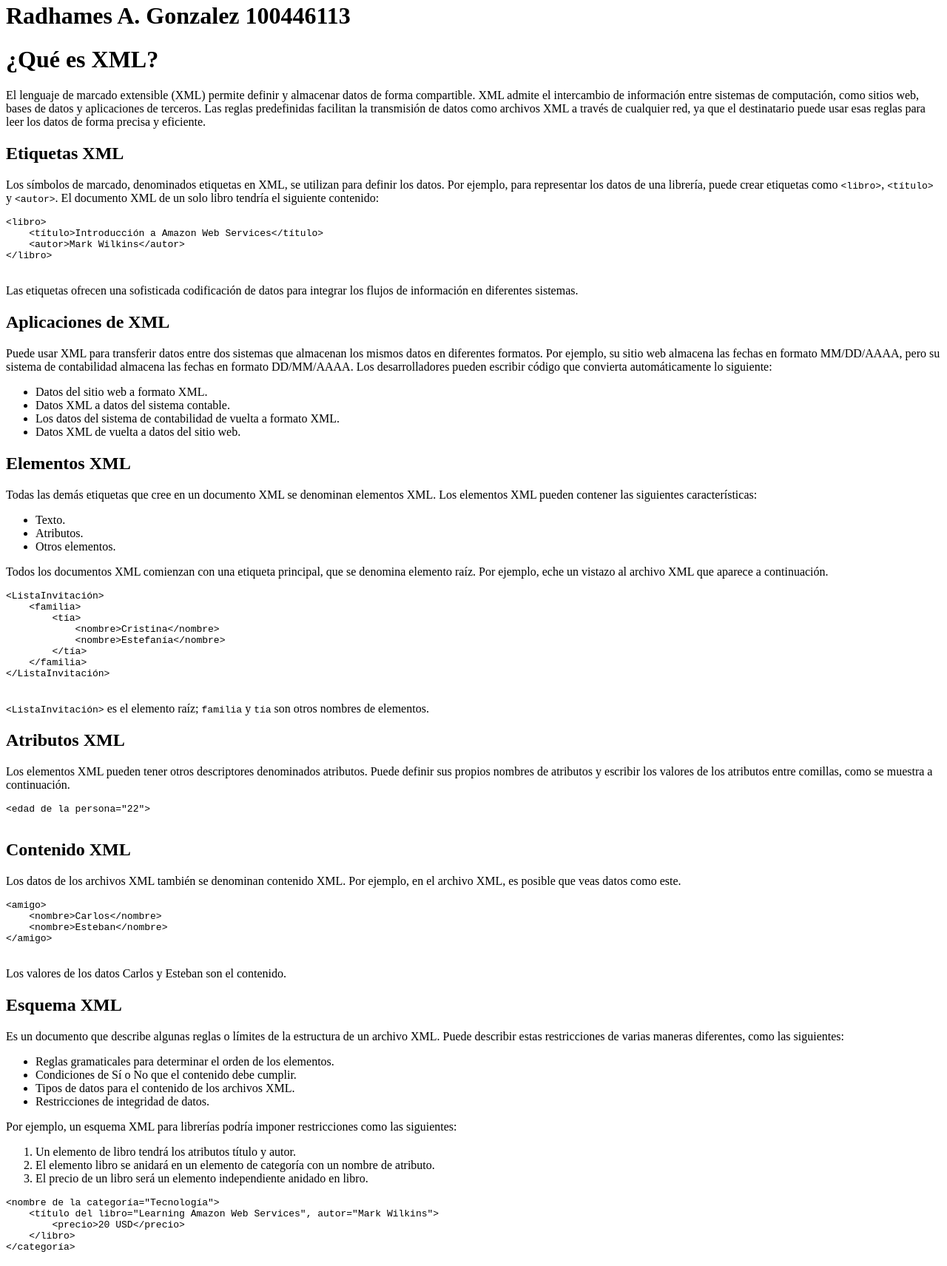
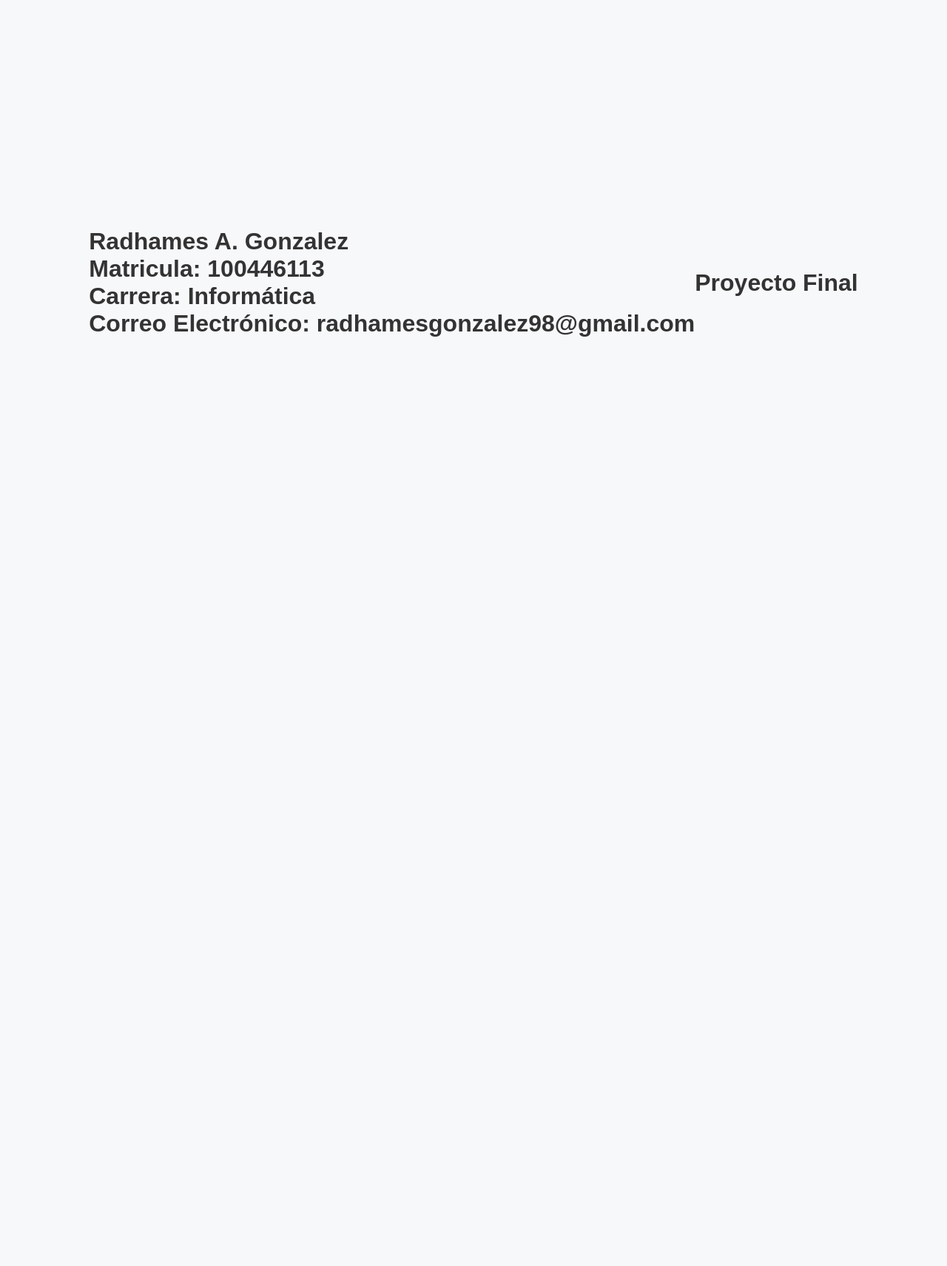
Before and after one commit to Radhames08/ProyectoFinal.github.io-, a plain HTML site: page index.html in a window 1280 px wide. Shown: the part 18-1729 px from the top of the page at 74% size. After the commit the page ends 800 px from the top, so only its background shows below. Drawn offline with Linux system fonts and the light colour scheme.

Commit message:
Add files via upload

```diff
--- a/index.html
+++ b/index.html
@@ -1,141 +1,33 @@
 <!DOCTYPE html>
 <html lang="es">
 <head>
-    <meta charset="UTF-8">
-    <meta name="viewport" content="width=device-width, initial-scale=1.0">
-    <title> XML</title>
+  <meta charset="UTF-8">
+  <meta name="viewport" content="width=device-width, initial-scale=1.0">
+  <title>Proyecto Final</title>
+  <link rel="stylesheet" href="styles.css">
 </head>
 <body>
-    <h1>Radhames A. Gonzalez 100446113</h1>
-    <h1>¿Qué es XML?</h1>
-    <p>
-        El lenguaje de marcado extensible (XML) permite definir y almacenar datos de forma compartible.
-        XML admite el intercambio de información entre sistemas de computación, como sitios web, bases de datos
-        y aplicaciones de terceros. Las reglas predefinidas facilitan la transmisión de datos como archivos XML
-        a través de cualquier red, ya que el destinatario puede usar esas reglas para leer los datos de forma
-        precisa y eficiente.
-    </p>
 
-    <h2>Etiquetas XML</h2>
-    <p>
-        Los símbolos de marcado, denominados etiquetas en XML, se utilizan para definir los datos.
-        Por ejemplo, para representar los datos de una librería, puede crear etiquetas como
-        <code>&lt;libro&gt;</code>, <code>&lt;título&gt;</code> y <code>&lt;autor&gt;</code>.
-        El documento XML de un solo libro tendría el siguiente contenido:
-    </p>
-    <pre>
-&lt;libro&gt;
-    &lt;título&gt;Introducción a Amazon Web Services&lt;/título&gt;
-    &lt;autor&gt;Mark Wilkins&lt;/autor&gt;
-&lt;/libro&gt;
-    </pre>
-    <p>
-        Las etiquetas ofrecen una sofisticada codificación de datos para integrar los flujos de información
-        en diferentes sistemas.
-    </p>
+    <header>
+        <div class="profile">
 
-    <h2>Aplicaciones de XML</h2>
-    <p>
-        Puede usar XML para transferir datos entre dos sistemas que almacenan los mismos datos en diferentes formatos.
-        Por ejemplo, su sitio web almacena las fechas en formato MM/DD/AAAA, pero su sistema de contabilidad almacena
-        las fechas en formato DD/MM/AAAA. Los desarrolladores pueden escribir código que convierta automáticamente lo siguiente:
-    </p>
-    <ul>
-        <li>Datos del sitio web a formato XML.</li>
-        <li>Datos XML a datos del sistema contable.</li>
-        <li>Los datos del sistema de contabilidad de vuelta a formato XML.</li>
-        <li>Datos XML de vuelta a datos del sitio web.</li>
-    </ul>
+            <h1>Radhames A. Gonzalez</h1>
+            <h1><strong>Matricula:</strong> 100446113</h1>
+            <h1><strong>Carrera:</strong> Informática</h1>
+            <h1><strong>Correo Electrónico:</strong> radhamesgonzalez98@gmail.com</h1>
 
-    <h2>Elementos XML</h2>
-    <p>
-        Todas las demás etiquetas que cree en un documento XML se denominan elementos XML.
-        Los elementos XML pueden contener las siguientes características:
-    </p>
-    <ul>
-        <li>Texto.</li>
-        <li>Atributos.</li>
-        <li>Otros elementos.</li>
-    </ul>
-    <p>
-        Todos los documentos XML comienzan con una etiqueta principal, que se denomina elemento raíz.
-        Por ejemplo, eche un vistazo al archivo XML que aparece a continuación.
-    </p>
-    <pre>
-&lt;ListaInvitación&gt;
-    &lt;familia&gt;
-        &lt;tía&gt;
-            &lt;nombre&gt;Cristina&lt;/nombre&gt;
-            &lt;nombre&gt;Estefanía&lt;/nombre&gt;
-        &lt;/tía&gt;
-    &lt;/familia&gt;
-&lt;/ListaInvitación&gt;
-    </pre>
-    <p>
-        <code>&lt;ListaInvitación&gt;</code> es el elemento raíz; <code>familia</code> y <code>tía</code> son otros nombres de elementos.
-    </p>
+        </div>
+    </header>
+  <header>
+    <h1>Proyecto Final</h1>
+  </header>
+  <nav id="menu-dinamico">
+    <!-- El menú dinámico se generará aquí -->
+  </nav>
 
-    <h2>Atributos XML</h2>
-    <p>
-        Los elementos XML pueden tener otros descriptores denominados atributos. Puede definir sus propios
-        nombres de atributos y escribir los valores de los atributos entre comillas, como se muestra a continuación.
-    </p>
-    <pre>
-&lt;edad de la persona="22"&gt;
-    </pre>
+  <script src="cod.js"></script>
+        <footer>
 
-    <h2>Contenido XML</h2>
-    <p>
-        Los datos de los archivos XML también se denominan contenido XML. Por ejemplo, en el archivo XML,
-        es posible que veas datos como este.
-    </p>
-    <pre>
-&lt;amigo&gt;
-    &lt;nombre&gt;Carlos&lt;/nombre&gt;
-    &lt;nombre&gt;Esteban&lt;/nombre&gt;
-&lt;/amigo&gt;
-    </pre>
-    <p>Los valores de los datos Carlos y Esteban son el contenido.</p>
-
-    <h2>Esquema XML</h2>
-    <p>
-        Es un documento que describe algunas reglas o límites de la estructura de un archivo XML. Puede describir estas
-        restricciones de varias maneras diferentes, como las siguientes:
-    </p>
-    <ul>
-        <li>Reglas gramaticales para determinar el orden de los elementos.</li>
-        <li>Condiciones de Sí o No que el contenido debe cumplir.</li>
-        <li>Tipos de datos para el contenido de los archivos XML.</li>
-        <li>Restricciones de integridad de datos.</li>
-    </ul>
-    <p>Por ejemplo, un esquema XML para librerías podría imponer restricciones como las siguientes:</p>
-    <ol>
-        <li>Un elemento de libro tendrá los atributos título y autor.</li>
-        <li>El elemento libro se anidará en un elemento de categoría con un nombre de atributo.</li>
-        <li>El precio de un libro será un elemento independiente anidado en libro.</li>
-    </ol>
-    <pre>
-&lt;nombre de la categoría="Tecnología"&gt;
-    &lt;título del libro="Learning Amazon Web Services", autor="Mark Wilkins"&gt;
-        &lt;precio&gt;20 USD&lt;/precio&gt;
-    &lt;/libro&gt;
-&lt;/categoría&gt;
-    </pre>
-
-    <h2>Analizador XML</h2>
-    <p>
-        Es un software que puede procesar o leer documentos XML para extraer los datos que contienen. Los analizadores también
-        comprueban la sintaxis o las reglas del archivo XML y pueden validarlo con un esquema XML concreto.
-        Como este es un lenguaje de marcado estricto, los analizadores no procesarán el archivo si hay algún error de
-        validación o sintaxis. Por ejemplo, el analizador dará errores si se cumple alguna de estas condiciones:
-    </p>
-    <ul>
-        <li>Falta una etiqueta de cierre o una etiqueta final.</li>
-        <li>Los valores de los atributos no tienen comillas.</li>
-        <li>No se ha cumplido una condición de esquema.</li>
-    </ul>
-
-    <h2>Documentos XML sin hojas de estilo</h2>
-    <img src="imagenes/imagen1.png" alt="Descripción de la imagen">
+                </footer>
 </body>
 </html>
```
